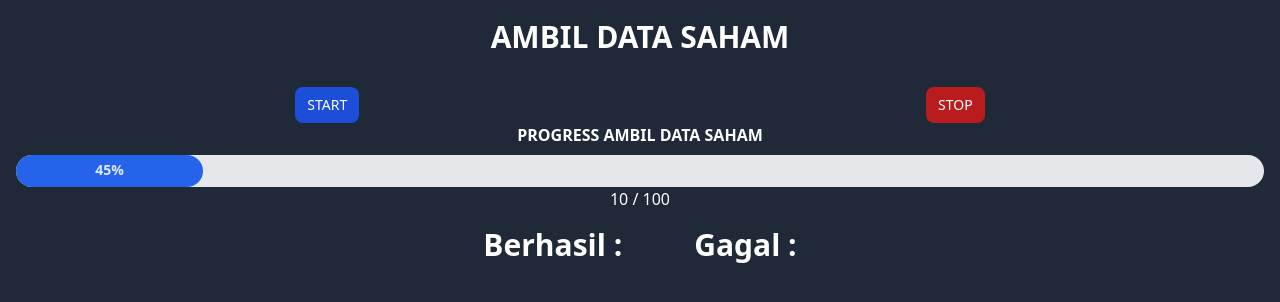
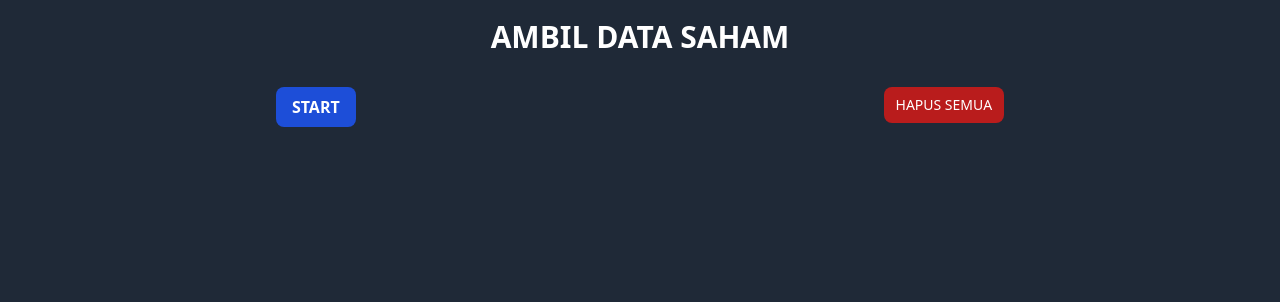
Before and after one commit to nice9uy/saham_scanner, a Django app: page /scanner/ambil_data_saham/ in a window 1280 px wide. Shown: the part 61-363 px from the top of the page. Run offline with Django 5.2, Linux system fonts and the light colour scheme; the visitor is signed in with stand-in values (Sample User, id 1); data that the repository does not hold is empty; some libraries are stand-ins or nearby versions.

Commit message:
menambhakan library

```diff
--- a/pyproject.toml
+++ b/pyproject.toml
@@ -5,6 +5,7 @@ description = "Add your description here"
 readme = "README.md"
 requires-python = ">=3.13"
 dependencies = [
+    "backtesting>=0.6.5",
     "django>=5.2.6",
     "django-compressor>=4.5.1",
     "djhtml>=3.0.9",
--- a/scanner_app/templates/ambil_data_saham.html
+++ b/scanner_app/templates/ambil_data_saham.html
@@ -17,30 +17,13 @@
 
       <div class="flex gap-2 justify-around " >
         <div>
-          <button  type="button" data-modal-target="start_button" data-modal-toggle="start_button"  class="px-3 py-2 text-sm font-medium text-center text-white bg-blue-700 rounded-lg hover:bg-blue-800 focus:ring-4 focus:outline-none focus:ring-blue-300 dark:bg-blue-600 dark:hover:bg-blue-700 dark:focus:ring-blue-800">START</button>
+          <button  type="button" data-modal-target="start_button" data-modal-toggle="start_button"  class="px-4 py-2 text-XL font-extrabold text-center text-white bg-blue-700 rounded-lg hover:bg-blue-800 focus:ring-4 focus:outline-none focus:ring-blue-300 dark:bg-blue-600 dark:hover:bg-blue-700 dark:focus:ring-blue-800">START</button>
         </div>
-        <div>
-          <button type="button" data-modal-target="stop_button" data-modal-toggle="stop_button"  class="px-3 py-2 text-sm font-medium text-center text-white bg-red-700 rounded-lg hover:bg-red-800 focus:ring-4 focus:outline-none focus:ring-red-300 dark:bg-red-600 dark:hover:bg-red-700 dark:focus:ring-red-800">STOP</button>
+         <div>
+          <button type="button" data-modal-target="stop_button" data-modal-toggle="stop_button"  class="px-3 py-2 text-sm font-medium text-center text-white bg-red-700 rounded-lg hover:bg-red-800 focus:ring-4 focus:outline-none focus:ring-red-300 dark:bg-red-600 dark:hover:bg-red-700 dark:focus:ring-red-800">HAPUS SEMUA</button>
         </div>
       </div>
-      <div  class="text-center">
-        <span class="text-white mb font-bold size-2" >PROGRESS AMBIL DATA SAHAM</span>
-        <div class="w-full mt-2 bg-gray-200 rounded-full dark:bg-green-400">
-          <div class="bg-blue-600 text-sm h-8  font-bold text-blue-100 text-center p-2 leading-none rounded-full" style="width: 15%"> 45%</div>
-        </div>
-      </div>
-      <div class="text-white text-center" >
-        10 / 100
-      </div>
 
-      <div class="flex mt-4 text-center justify-center gap-18 text-white font-bold text-3xl">
-        <div>
-          Berhasil :
-        </div>
-        <div>
-          Gagal :
-        </div>
-      </div>
 
     </main>
   </div>
--- a/scanner_app/templates/modal/start.html
+++ b/scanner_app/templates/modal/start.html
@@ -1,31 +1,26 @@
-<div id="start_button" tabindex="-1" class="hidden overflow-y-auto overflow-x-hidden fixed top-0 right-0 left-0 z-50 justify-center items-center w-full md:inset-0 h-[calc(100%-1rem)] max-h-full">
+
+
+  <!-- Contoh modal Flowbite -->
+  <div id="start_button" data-modal-target="start_button" tabindex="-1" class="hidden overflow-y-auto overflow-x-hidden fixed top-0 right-0 left-0 z-50 justify-center items-center w-full md:inset-0 h-[calc(100%-1rem)] max-h-full">
     <div class="relative p-4 w-full max-w-md max-h-full">
-        <div class="relative bg-white rounded-lg shadow-sm dark:bg-gray-700">
-            <button type="button" class="absolute top-3 end-2.5 text-gray-400 bg-transparent hover:bg-gray-200 hover:text-gray-900 rounded-lg text-sm w-8 h-8 ms-auto inline-flex justify-center items-center dark:hover:bg-gray-600 dark:hover:text-white" data-modal-hide="start_button">
+      <div class="relative bg-white rounded-lg shadow dark:bg-gray-700">
+        <!-- Tombol Close -->
+        <button type="button" class="absolute top-3 end-2.5 text-gray-400 bg-transparent hover:bg-gray-200 hover:text-gray-900 rounded-lg text-sm w-8 h-8 ms-auto inline-flex justify-center items-center" data-modal-hide="start_button" onclick="document.getElementById('start_button').classList.add('hidden'); document.querySelector('.bg-gray-900\\/50.fixed.inset-0.z-40').remove();">
           <svg class="w-3 h-3" aria-hidden="true" xmlns="http://www.w3.org/2000/svg" fill="none" viewBox="0 0 14 14">
-                    <path stroke="currentColor" stroke-linecap="round" stroke-linejoin="round" stroke-width="2" d="m1 1 6 6m0 0 6 6M7 7l6-6M7 7l-6 6"/>
+            <path stroke="currentColor" stroke-linecap="round" stroke-linejoin="round" stroke-width="2" d="m1 1 6 6m0 0 6 6M7 7l6-6M7 7l-6 6" />
           </svg>
           <span class="sr-only">Close modal</span>
         </button>
-            <div class="p-4 md:p-5 text-center">
-                <svg class="mx-auto mb-4 text-gray-400 w-12 h-12 dark:text-gray-200" aria-hidden="true" xmlns="http://www.w3.org/2000/svg" fill="none" viewBox="0 0 20 20">
-                    <path stroke="currentColor" stroke-linecap="round" stroke-linejoin="round" stroke-width="2" d="M10 11V6m0 8h.01M19 10a9 9 0 1 1-18 0 9 9 0 0 1 18 0Z"/>
+
+        <!-- Konten Modal -->
+        <form class="p-4 md:p-5 text-center" method="POST" action="{% url 'ambil_data_saham:ambil_data_saham_start' %}">
+          {% csrf_token %}
+          <svg class="mx-auto mb-4 text-yellow-400 w-12 h-12" aria-hidden="true" xmlns="http://www.w3.org/2000/svg" fill="none" viewBox="0 0 20 20">
+            <path stroke="currentColor" stroke-linecap="round" stroke-linejoin="round" stroke-width="2" d="M10 11V6m0 8h.01M19 10a9 9 0 1 1-18 0 9 9 0 0 1 18 0Z" />
           </svg>
-                <h3 class="mb-5 text-lg font-normal text-gray-500 dark:text-gray-400">
-                    Yakin Ingin Ambil DATA SAHAM?<br>
-                    Ini Akan menghapus data saham yang lama!!!
-                </h3>
-
-                <!-- Tempat CAPTCHA -->
-                <div class="mb-4">
-                    <div class="g-recaptcha" data-sitekey="GANTI_DENGAN_SITE_KEY_ANDA"></div>
-                </div>
-
-                <!-- Tombol Konfirmasi (Nonaktif awalnya) -->
-                <button id="confirm_fetch_button" type="button" class="text-white bg-red-600 hover:bg-red-800 focus:ring-4 focus:outline-none focus:ring-red-300 dark:focus:ring-red-800 font-medium rounded-lg text-sm inline-flex items-center px-5 py-2.5 text-center" disabled>
-                    Yes, I'm sure
-                </button>
+          <h3 class="mb-5 text-lg font-normal text-white">APAKAH INGIN MULAI MABIL DATA SAHAM ?</h3>
+          <button data-modal-hide="start_button" type="submit" class="text-white bg-blue-600 hover:bg-blue-800 focus:ring-4 focus:outline-none focus:ring-blue-300 font-medium rounded-lg text-sm inline-flex items-center px-5 py-2.5 text-center">START</button>
+        </form>
       </div>
     </div>
   </div>
-</div>
--- a/scanner_app/templates/modal/stop.html
+++ b/scanner_app/templates/modal/stop.html
@@ -1,21 +1,25 @@
-<div id="stop_button" tabindex="-1" class="hidden overflow-y-auto overflow-x-hidden fixed top-0 right-0 left-0 z-50 justify-center items-center w-full md:inset-0 h-[calc(100%-1rem)] max-h-full">
+
+  <!-- Contoh modal Flowbite -->
+  <div id="stop_button" data-modal-target="stop_button" tabindex="-1" class="hidden overflow-y-auto overflow-x-hidden fixed top-0 right-0 left-0 z-50 justify-center items-center w-full md:inset-0 h-[calc(100%-1rem)] max-h-full">
     <div class="relative p-4 w-full max-w-md max-h-full">
-        <div class="relative bg-white rounded-lg shadow-sm dark:bg-gray-700">
-            <button type="button" class="absolute top-3 end-2.5 text-gray-400 bg-transparent hover:bg-gray-200 hover:text-gray-900 rounded-lg text-sm w-8 h-8 ms-auto inline-flex justify-center items-center dark:hover:bg-gray-600 dark:hover:text-white" data-modal-hide="stop_button">
+      <div class="relative bg-white rounded-lg shadow dark:bg-gray-700">
+        <!-- Tombol Close -->
+        <button type="button" class="absolute top-3 end-2.5 text-gray-400 bg-transparent hover:bg-gray-200 hover:text-gray-900 rounded-lg text-sm w-8 h-8 ms-auto inline-flex justify-center items-center" data-modal-hide="stop_button" onclick="document.getElementById('stop_button').classList.add('hidden'); document.querySelector('.bg-gray-900\\/50.fixed.inset-0.z-40').remove();">
           <svg class="w-3 h-3" aria-hidden="true" xmlns="http://www.w3.org/2000/svg" fill="none" viewBox="0 0 14 14">
-                    <path stroke="currentColor" stroke-linecap="round" stroke-linejoin="round" stroke-width="2" d="m1 1 6 6m0 0 6 6M7 7l6-6M7 7l-6 6"/>
+            <path stroke="currentColor" stroke-linecap="round" stroke-linejoin="round" stroke-width="2" d="m1 1 6 6m0 0 6 6M7 7l6-6M7 7l-6 6" />
           </svg>
           <span class="sr-only">Close modal</span>
         </button>
-            <div class="p-4 md:p-5 text-center">
-                <svg class="mx-auto mb-4 text-gray-400 w-12 h-12 dark:text-gray-200" aria-hidden="true" xmlns="http://www.w3.org/2000/svg" fill="none" viewBox="0 0 20 20">
-                    <path stroke="currentColor" stroke-linecap="round" stroke-linejoin="round" stroke-width="2" d="M10 11V6m0 8h.01M19 10a9 9 0 1 1-18 0 9 9 0 0 1 18 0Z"/>
+
+        <!-- Konten Modal -->
+        <form class="p-4 md:p-5 text-center" method="POST" action="{% url 'ambil_data_saham:ambil_data_saham_stop' %}">
+          {% csrf_token %}
+          <svg class="mx-auto mb-4 text-yellow-400 w-12 h-12" aria-hidden="true" xmlns="http://www.w3.org/2000/svg" fill="none" viewBox="0 0 20 20">
+            <path stroke="currentColor" stroke-linecap="round" stroke-linejoin="round" stroke-width="2" d="M10 11V6m0 8h.01M19 10a9 9 0 1 1-18 0 9 9 0 0 1 18 0Z" />
           </svg>
-                <h3 class="mb-5 text-lg font-normal text-gray-500 dark:text-gray-400">Are you sure you want to delete this product?</h3>
-                <button data-modal-hide="stop_button" type="button" class="text-white bg-red-600 hover:bg-red-800 focus:ring-4 focus:outline-none focus:ring-red-300 dark:focus:ring-red-800 font-medium rounded-lg text-sm inline-flex items-center px-5 py-2.5 text-center">
-                    Yes, I'm sure
-                </button>
+          <h3 class="mb-5 text-lg font-normal text-white">APAKAH INGIN HAPUS SELURUH DATA SAHAM?</h3>
+          <button data-modal-hide="stop_button" type="submit" class="text-white bg-red-600 hover:bg-red-800 focus:ring-4 focus:outline-none focus:ring-red-300 font-medium rounded-lg text-sm inline-flex items-center px-5 py-2.5 text-center">HAPUS</button>
+        </form>
       </div>
     </div>
   </div>
-</div>
--- a/scanner_app/views/ambil_data_saham.py
+++ b/scanner_app/views/ambil_data_saham.py
@@ -24,20 +24,37 @@ import numpy as np
 
 @login_required(login_url="/accounts/login/")
 def ambil_data_saham(request):
-    tickers = []
+    context = {"page_title": "AMBIL DATA SAHAM"}
+
+    return render(request, "ambil_data_saham.html", context)
+
+
+@login_required(login_url="/accounts/login/")
+def ambil_data_saham_stop(request):
+    if request.method == "POST":
+        stop_semua_saham = DataSemuaSaham.objects.all()
+        stop_semua_saham.delete()
+
+        stop_list_pola = ListPolaSaham.objects.all()
+        stop_list_pola.delete()
+
+    return redirect("ambil_data_saham:ambil_data_saham")
+
+
+@login_required(login_url="/accounts/login/")
+def ambil_data_saham_start(request):
+    counter = 0
 
     all_tickers = DaftarEmiten.objects.values_list("kode_emiten", flat=True).iterator(
         chunk_size=2000
     )
 
-    for ticker in all_tickers:
-        tickers.append(ticker)
-
     try:
-        for data_ticker in tickers:
+        for data_ticker in all_tickers:
             data = yf.download(data_ticker, period="1y", timeout=10)
             df = pd.DataFrame(data.sort_index(ascending=False))
             print(f"DATA EMITEN {data_ticker} BERHASIL DI AMBIL...")
+            counter += 1
 
             df["Ticker"] = data_ticker
             cols = ["Close", "High", "Low", "Open"]
@@ -233,11 +250,11 @@ def ambil_data_saham(request):
                     print(f"Error, karena {e}")
                     continue
 
-            time.sleep(100)
+            time.sleep(10)
 
     except Exception as e:
         print(f"gagal dikarenakan {e}")
 
-    context = {"page_title": "AMBIL DATA SAHAM"}
+    print(f"DATA SAHAM BERHASIL ADA : {counter} ")
 
-    return render(request, "ambil_data_saham.html", context)
+    return redirect("ambil_data_saham:ambil_data_saham_start")
--- a/static/css/tailwindcss.css
+++ b/static/css/tailwindcss.css
@@ -975,6 +975,9 @@
   .-end-2 {
     inset-inline-end: calc(var(--spacing) * -2);
   }
+  .end-2 {
+    inset-inline-end: calc(var(--spacing) * 2);
+  }
   .end-2\.5 {
     inset-inline-end: calc(var(--spacing) * 2.5);
   }
@@ -983,6 +986,9 @@
   }
   .top-0 {
     top: calc(var(--spacing) * 0);
+  }
+  .top-2 {
+    top: calc(var(--spacing) * 2);
   }
   .top-2\.5 {
     top: calc(var(--spacing) * 2.5);
@@ -1646,6 +1652,9 @@
       text-align: center;
     }
   }
+  .w-1 {
+    width: calc(var(--spacing) * 1);
+  }
   .w-1\/2 {
     width: calc(1/2 * 100%);
   }
@@ -1771,6 +1780,9 @@
   .shrink-0 {
     flex-shrink: 0;
   }
+  .border-collapse {
+    border-collapse: collapse;
+  }
   .-translate-x-full {
     --tw-translate-x: -100%;
     translate: var(--tw-translate-x) var(--tw-translate-y);
@@ -2294,6 +2306,18 @@
       fill: white !important;
     }
   }
+  .apexcharts-gridline {
+    stroke: var(--color-gray-200) !important;
+    .dark & {
+      stroke: var(--color-gray-700) !important;
+    }
+  }
+  .apexcharts-xcrosshairs {
+    stroke: var(--color-gray-200) !important;
+    .dark & {
+      stroke: var(--color-gray-700) !important;
+    }
+  }
   .apexcharts-ycrosshairs {
     stroke: var(--color-gray-200) !important;
     .dark & {
@@ -2360,6 +2384,9 @@
   }
   .py-3 {
     padding-block: calc(var(--spacing) * 3);
+  }
+  .py-4 {
+    padding-block: calc(var(--spacing) * 4);
   }
   .py-5 {
     padding-block: calc(var(--spacing) * 5);
@@ -2521,6 +2548,10 @@
   .font-bold {
     --tw-font-weight: var(--font-weight-bold);
     font-weight: var(--font-weight-bold);
+  }
+  .font-extrabold {
+    --tw-font-weight: var(--font-weight-extrabold);
+    font-weight: var(--font-weight-extrabold);
   }
   .font-medium {
     --tw-font-weight: var(--font-weight-medium);
```
Also changed, not shown: saham_sanner/settings.py (+14 -0 lines), scanner_app/urls/ambil_data_saham.py (+7 -4 lines), 1 other file. Lines whose indentation alone changed are shown as unchanged.
